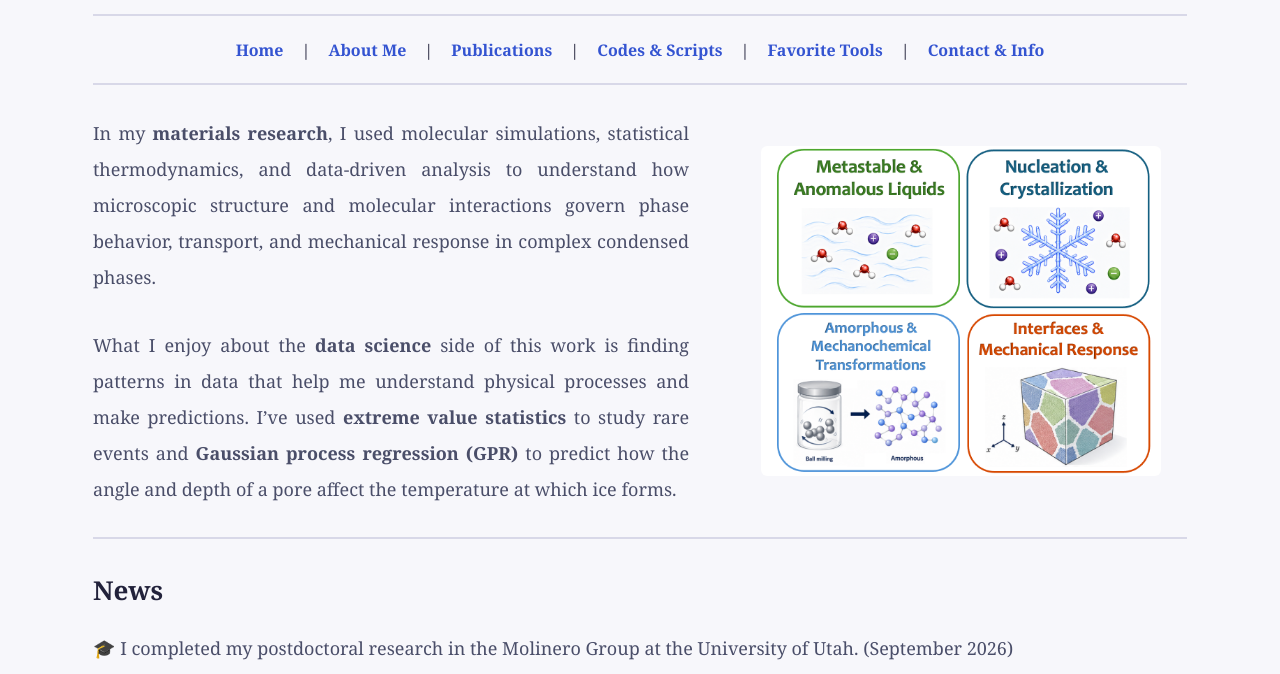
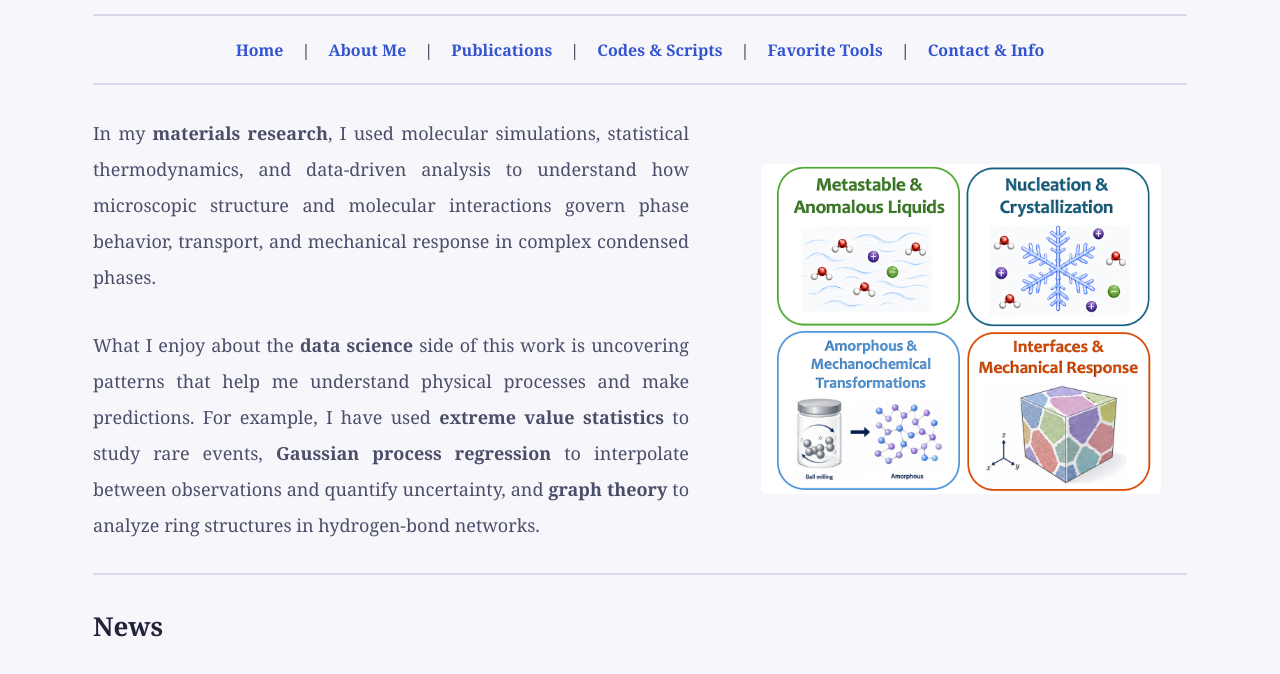
Before and after one commit to ribeiro-ingrid/ribeiro-ingrid.github.io, a plain HTML site: page index.html in a window 1280 px wide. Shown: the part 107-781 px from the top of the page. Drawn offline with Linux system fonts and the light colour scheme.

Commit message:
Update data science experience description

```diff
--- a/index.html
+++ b/index.html
@@ -47,11 +47,12 @@
 <br>
 <p>
   What I enjoy about the <strong>data science</strong> side of this work is
-  finding patterns in data that help me understand physical processes and
-  make predictions. I’ve used <strong>extreme value statistics</strong> to
-  study rare events and <strong>Gaussian process regression (GPR)</strong>
-  to predict how the angle and depth of a pore affect the temperature at
-  which ice forms.
+  uncovering patterns that help me understand physical processes and make
+  predictions. For example, I have used <strong>extreme value statistics</strong>
+  to study rare events, <strong>Gaussian process regression</strong> to
+  interpolate between observations and quantify uncertainty, and
+  <strong>graph theory</strong> to analyze ring structures in hydrogen-bond
+  networks.
 </p>
 </div>
 </div>
```
